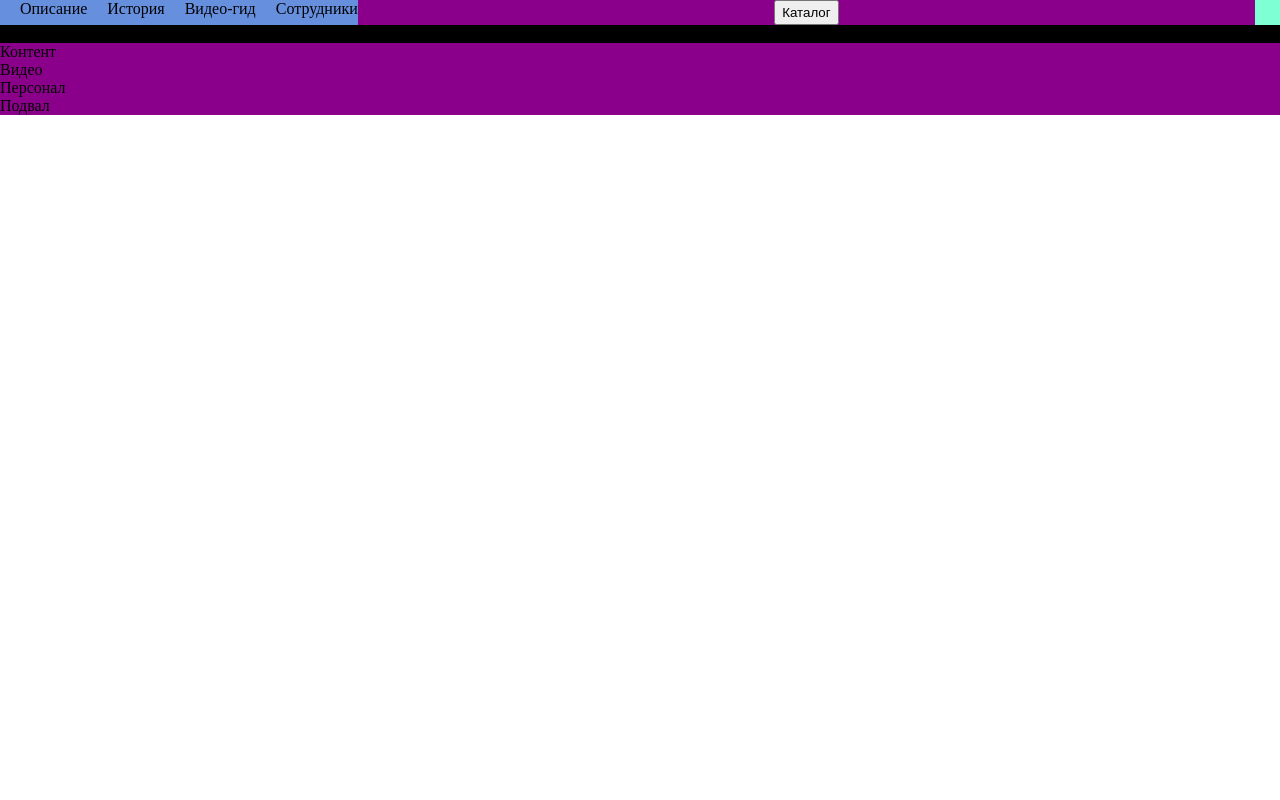
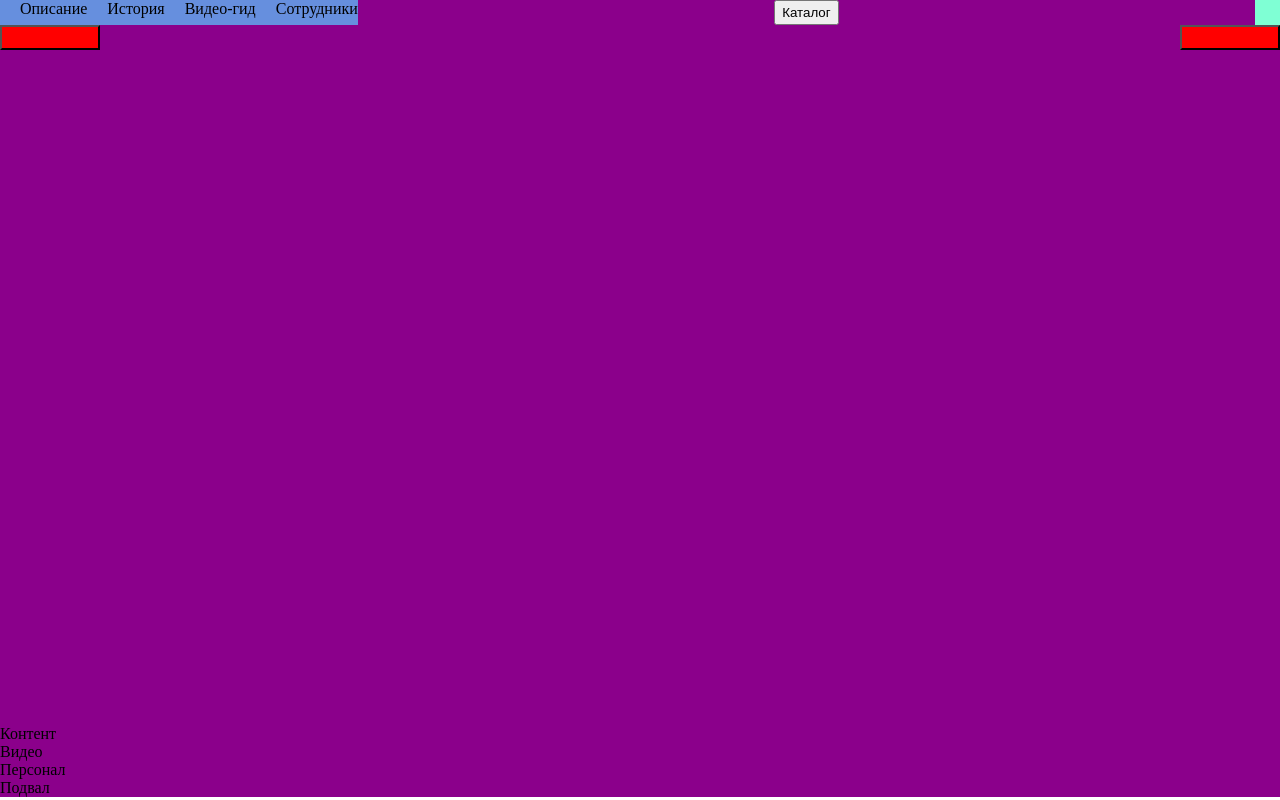
Before and after one commit to Basenga01/llibrary, a React (Create React App) app: page / in a window 1280 px wide. Built offline with nearby package versions, Linux system fonts and the light colour scheme.

Commit message:
наброски Slider.js

```diff
--- a/src/page-conponents/Slider/Slider.js
+++ b/src/page-conponents/Slider/Slider.js
@@ -1,6 +1,9 @@
 import styles from "./slider.module.css"
 export const Slider =()=> {
-    return <div className={styles.Main}>
-        Карусель
+    return <div className={styles.Navigation}>
+        <div className={styles.Button}>
+            <button className={styles.Strelka1}></button>
+            <button className={styles.Strelka2}></button>
+        </div>
     </div>
 }
--- a/src/page-conponents/Slider/slider.module.css
+++ b/src/page-conponents/Slider/slider.module.css
@@ -1,3 +1,20 @@
-.Main{
-    background-color: black;
+.Navigation{
+    display: flex;
+    width: 100%;
+    height: 700px;
 }
+.Button{
+    display: flex;
+    justify-content: space-between;
+    width: 100%;
+}
+.Strelka1{
+    width: 100px;
+    height: 25px;
+    background-color: red;
+}
+.Strelka2{
+    width: 100px;
+    height: 25px;
+    background-color: red;
+}
```
